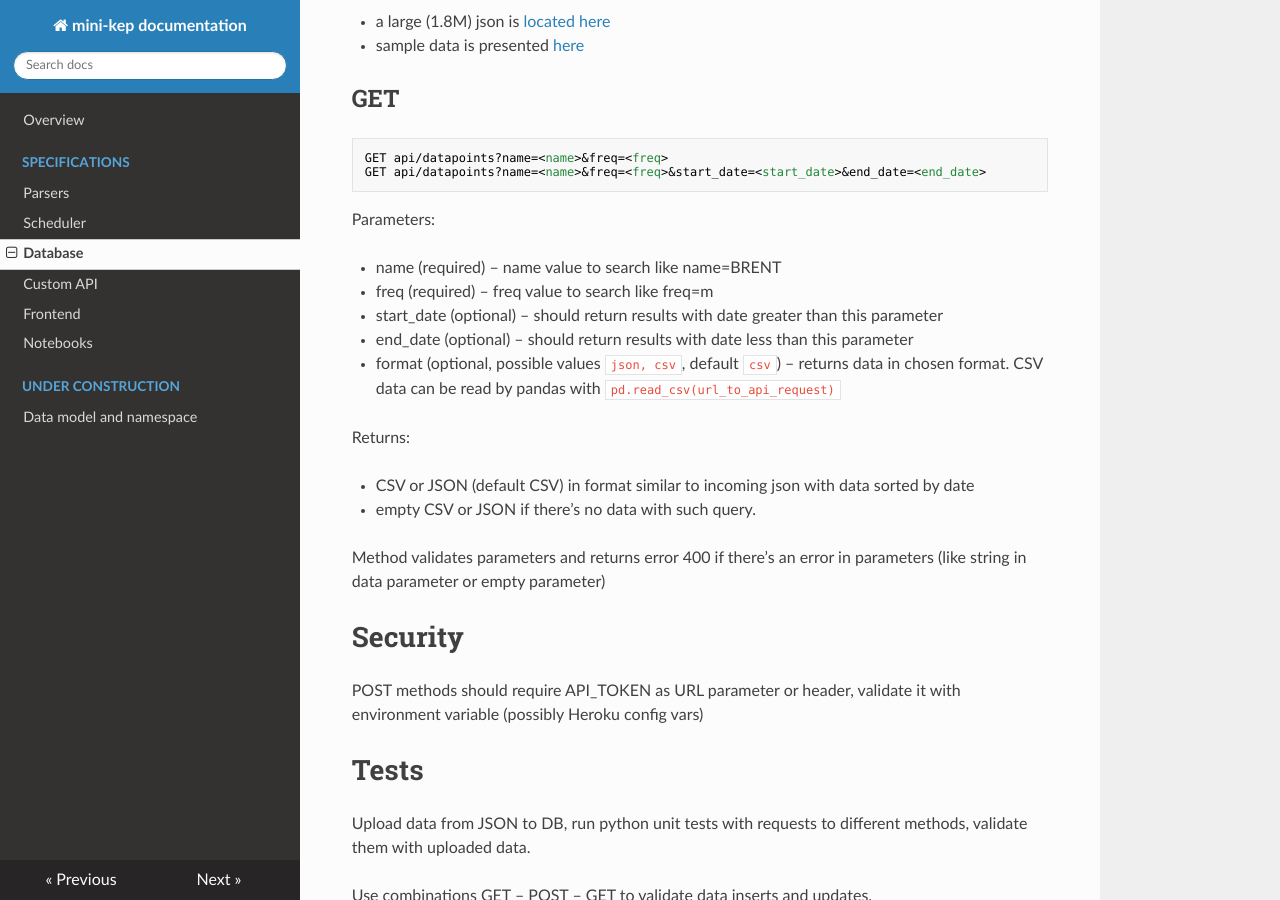
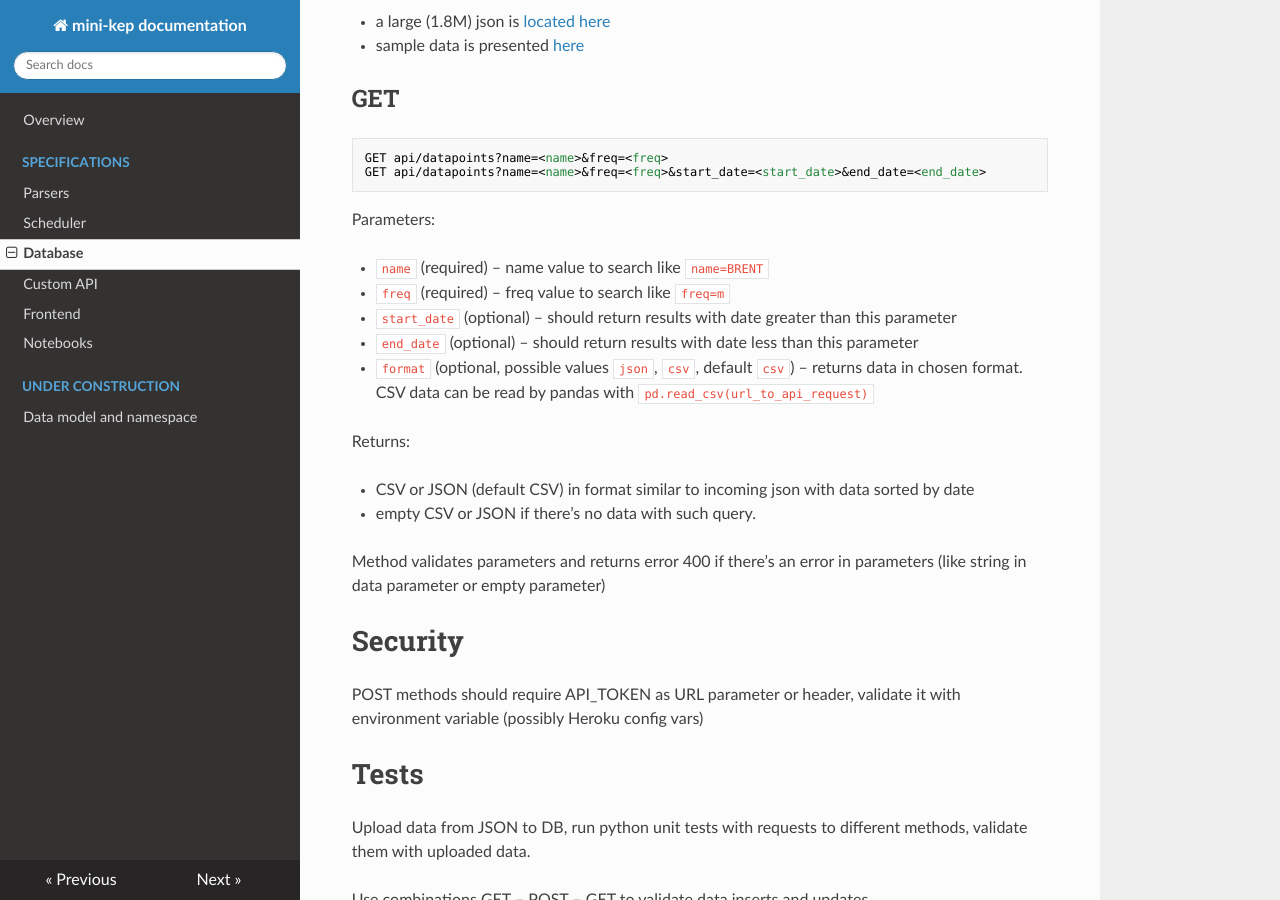
Before and after one commit to mini-kep/documentation, an MkDocs documentation site: the page built from docs/database.md, in a window 1280 px wide and 900 px high, scrolled down 1504 px. Built offline with MkDocs 1.6.1, drawn with Linux system fonts in a browser that asks for light colours; nearby versions of some CDN libraries; old or Windows-style settings are respelled for this version of MkDocs.

````diff
--- a/docs/database.md
+++ b/docs/database.md
@@ -81,11 +81,11 @@ GET api/datapoints?name=<name>&freq=<freq>&start_date=<start_date>&end_date=<end
 
 Parameters:
 
-- name (required) – name value to search like name=BRENT
-- freq (required) – freq value to search like freq=m
-- start_date (optional) – should return results with date greater than this parameter
-- end_date (optional) – should return results with date less than this parameter
-- format (optional, possible values ```json, csv```, default ```csv```) – returns data in chosen format. CSV data can be read by pandas with ```pd.read_csv(url_to_api_request)```
+- ```name``` (required) – name value to search like ```name=BRENT```
+- ```freq``` (required) – freq value to search like ```freq=m```
+- ```start_date``` (optional) – should return results with date greater than this parameter
+- ```end_date``` (optional) – should return results with date less than this parameter
+- ```format``` (optional, possible values ```json```, ```csv```, default ```csv```) – returns data in chosen format. CSV data can be read by pandas with ```pd.read_csv(url_to_api_request)```
 
 Returns:
 
````
